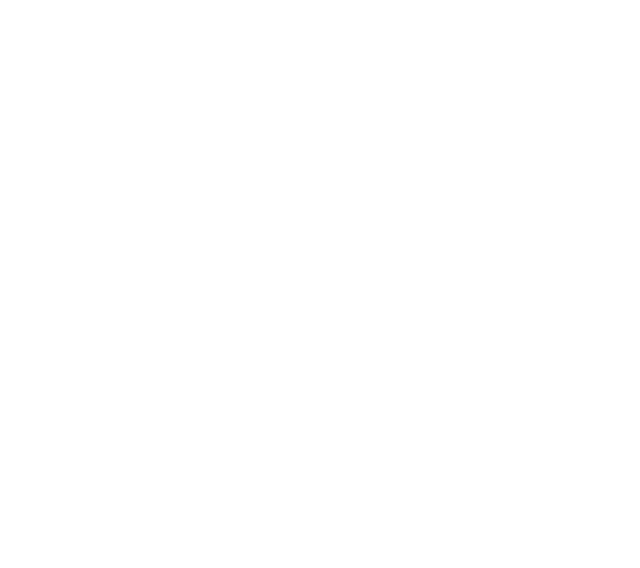
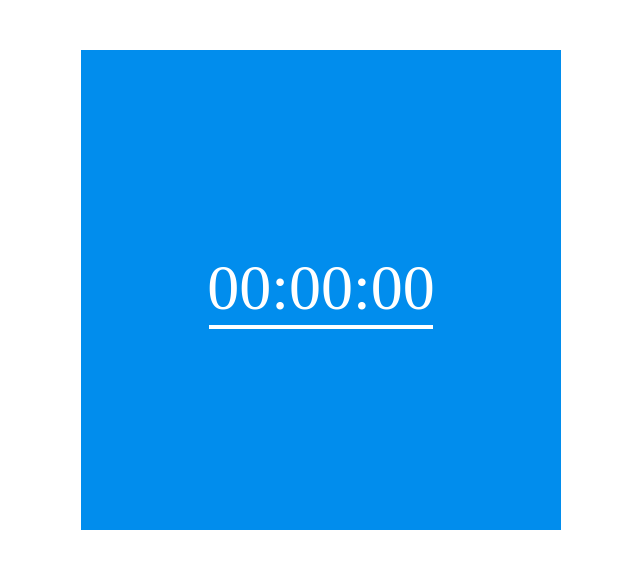
Before and after one commit to flatspider/js-color-clock, a plain HTML site: page index.html in a window 1280 px wide. Shown: the whole page, without its empty margins (319-959 px from the left). Drawn offline with Linux system fonts and the light colour scheme.

Commit message:
Updated with CCS baseline code

```diff
--- a/index.html
+++ b/index.html
@@ -1,12 +1,18 @@
 <!DOCTYPE html>
 <html lang="en">
 <head>
-    <meta charset="UTF-8">
-    <meta http-equiv="X-UA-Compatible" content="IE=edge">
-    <meta name="viewport" content="width=device-width, initial-scale=1.0">
-    <title>Document</title>
+  <meta charset="UTF-8">
+  <title>Color Clock</title>
+  <link rel="stylesheet" href="./styles/base.css">
 </head>
 <body>
 
+  <div class="clock">
+    <div class="clock-face">
+      <div class="clock-display">00:00:00</div>
+      <div class="clock-progress-bar"></div>
+    </div>
+  </div>
+
 </body>
 </html>
--- a/styles/base.css
+++ b/styles/base.css
@@ -0,0 +1,22 @@
+.clock {
+    background: #018DED;
+    width: 30rem;
+    height: 30rem;
+    margin: 50px auto;
+    color: #fff;
+    font-size: 4rem;
+  }
+
+  .clock-face {
+    height: 100%;
+    display: flex;
+    align-items: center;
+    justify-content: center;
+    flex-direction: column;
+  }
+
+  .clock-progress-bar {
+    background-color: #fff;
+    height: .25rem;
+    width: 14rem;
+  }
```
Also changed, not shown: 1 other file.
